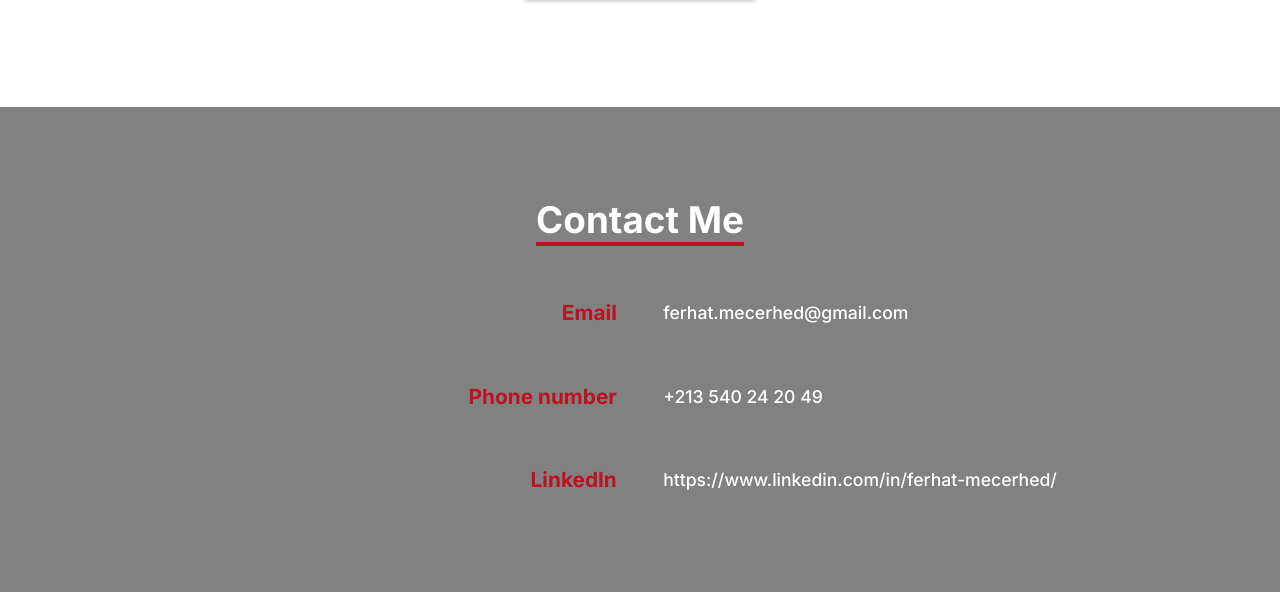
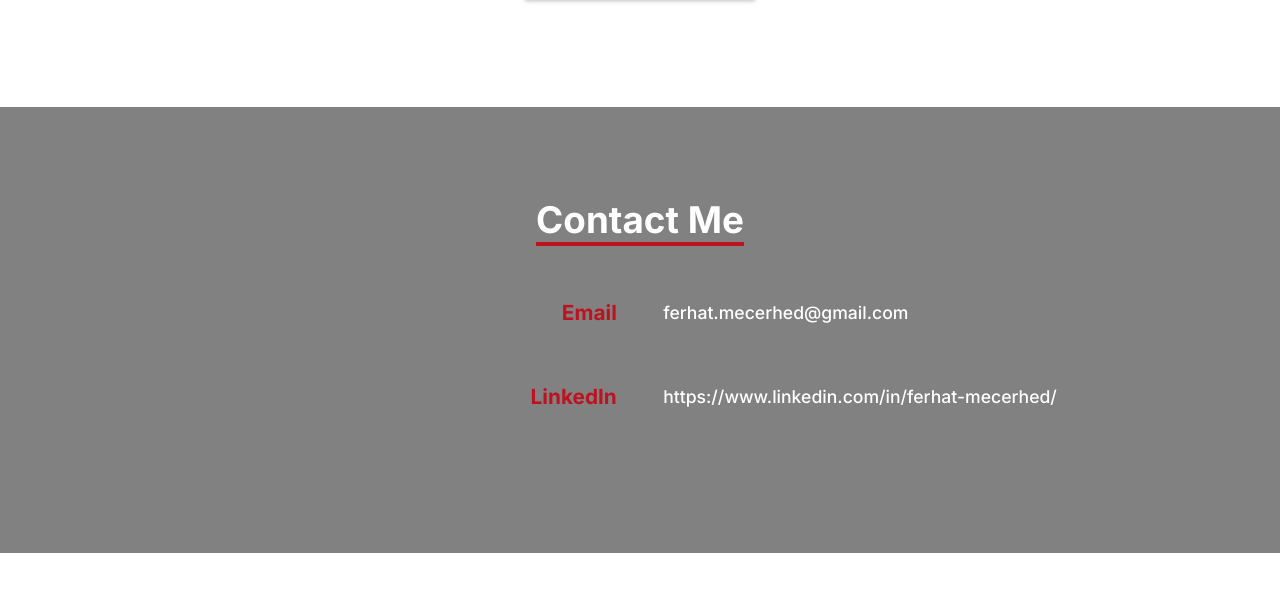
Before and after one commit to MECERHED-Ferhat/mecerhed-ferhat.github.io, a plain HTML site: page cybersecurity/index.html in a window 1280 px wide. Shown: the part 5248-5840 px from the top of the page. After the commit the page ends 5801 px from the top, so only its background shows below. Drawn offline with Linux system fonts and the light colour scheme.

Commit message:
Update index.html

```diff
--- a/cybersecurity/index.html
+++ b/cybersecurity/index.html
@@ -485,11 +485,6 @@
 			</address>
 
 			<address>
-				<p>Phone number</p>
-				<div><a href="tel:+213540242049">+213 540 24 20 49</a></div>
-			</address>
-
-			<address>
 				<p>LinkedIn</p>
 				<div><a target="_blank" href="https://www.linkedin.com/in/ferhat-mecerhed/">https://www.linkedin.com/in/ferhat-mecerhed/</a></div>
 			</address>
```
